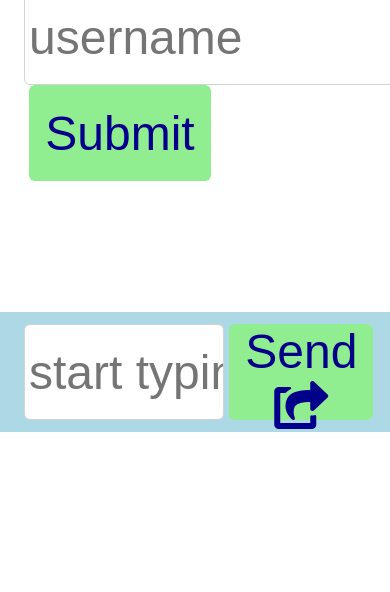
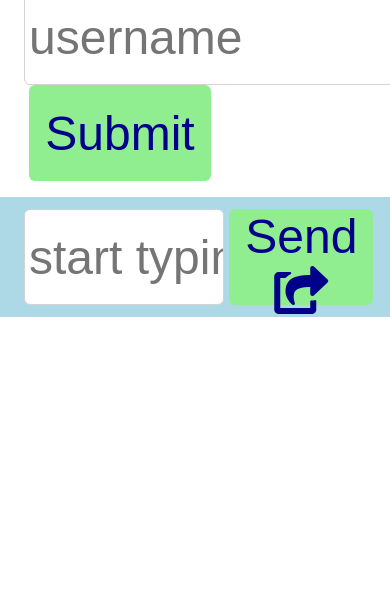
Before and after one commit to talfers/chatty-kathy, a website: page public/index.html in a window 390 px wide. Shown: the part 252-844 px from the top of the page. Drawn offline with Linux system fonts and the light colour scheme; no server answers.

Commit message:
body height mobile test

```diff
--- a/public/css/main.css
+++ b/public/css/main.css
@@ -11,8 +11,8 @@
 
 body {
   color: var(--mainBlue);
-  height: calc(100vh - 160px);
-  max-height: calc(100vh - 160px);
+  height: calc(100vh - 172px);
+  max-height: calc(100vh - 1720px);
 }
 
 input {
```
